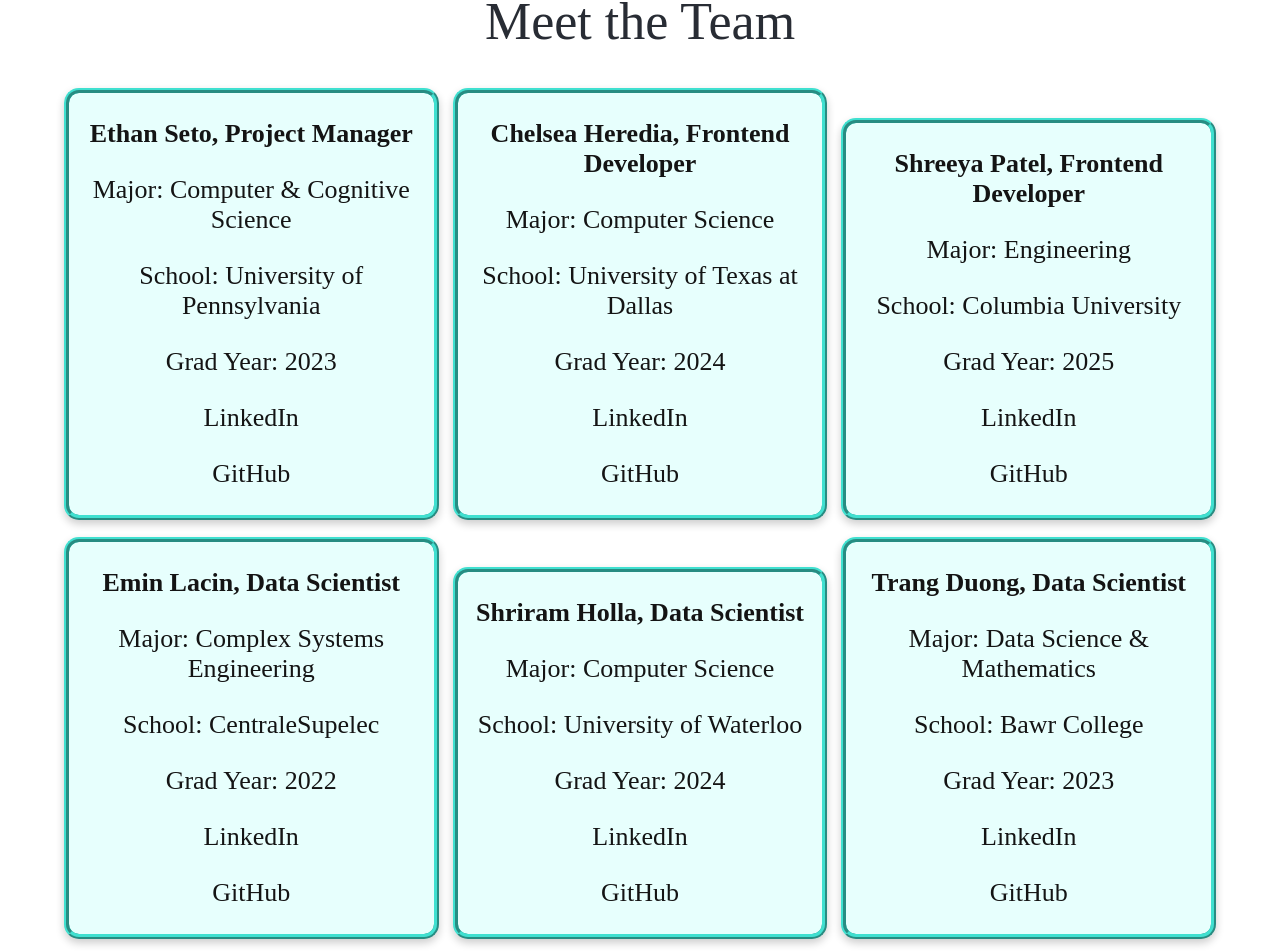
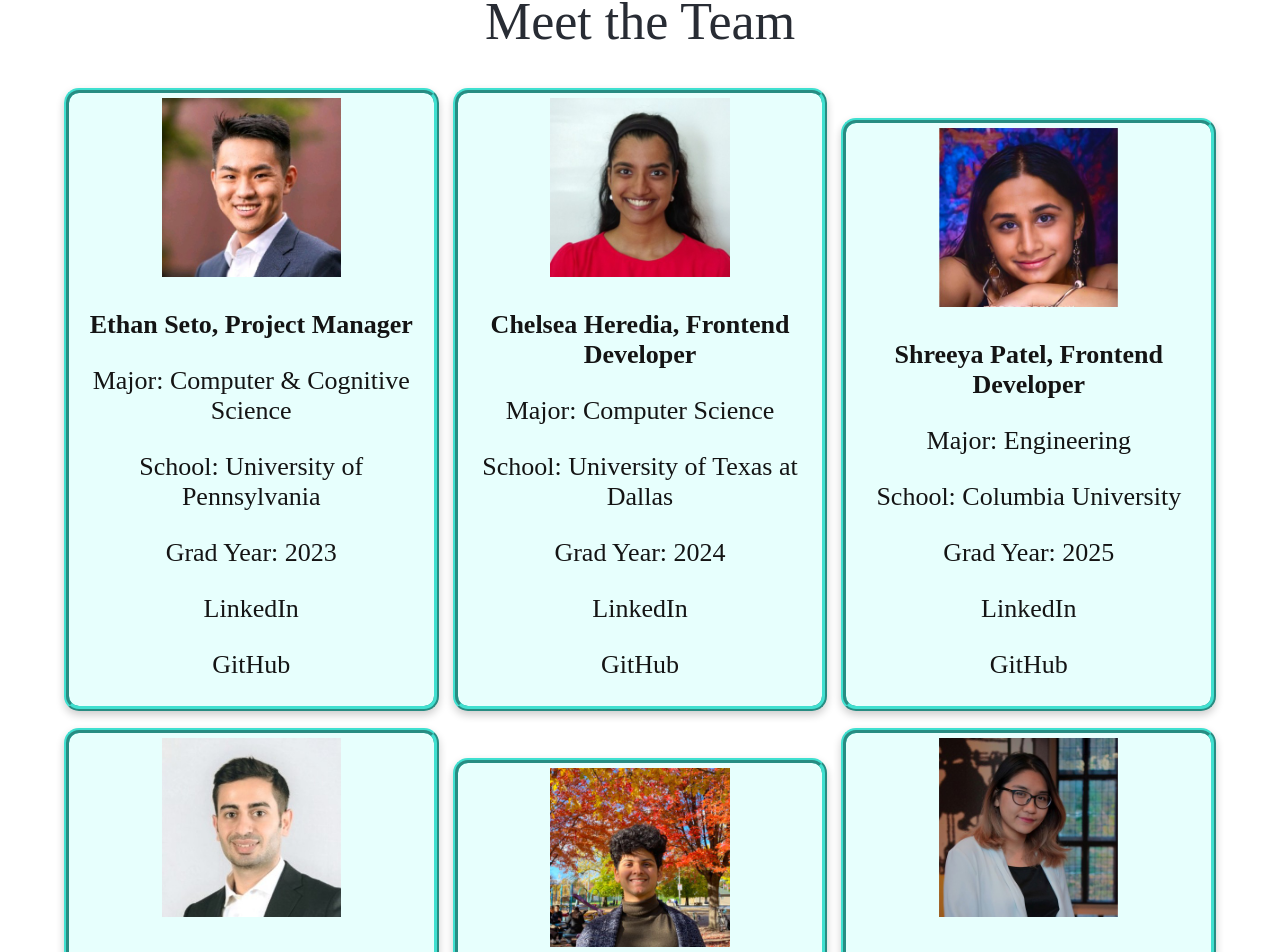
Before and after one commit to chelseah02/menon-amira-product, a React (Create React App) app: page /team in a window 1280 px wide. Shown: the part 160-1112 px from the top of the page. Built offline with nearby package versions, Linux system fonts and the light colour scheme; a web font is replaced by a local one.

Commit message:
Added team pics

```diff
--- a/src/Team.css
+++ b/src/Team.css
@@ -55,3 +55,8 @@ body{ /*removes horizontal scroll bar*/
 .team-card:hover {
     box-shadow: 0 8px 16px 0 rgba(0,0,0,0.2);
   }
+
+.team-pic {
+    width: 50%;
+    margin-top: 5px;
+}
--- a/src/Team.js
+++ b/src/Team.js
@@ -11,26 +11,6 @@ import shriramPic from './images/shriram_profile.jpg';
 import trangPic from './images/trang_profile.jpg';
 
  function Team() {
-
-    function teamInfo(first, last, major, school, year, linkedIn, github) {
-      this.first = first;
-      this.last = last;
-      this.major = major;
-      this.school = school;
-      this.year = year;
-      this.linkedIn = linkedIn;
-      this.github = github;
-    }
-
-    var teammates = [
-      new teamInfo('Ethan', 'Seto', 'Computer Science and Cognitive Science', 'University of Pennsylvania', '2023', 'https://www.linkedin.com/in/ethan-seto/', 'https://github.com/easeto'),
-      new teamInfo('Chelsea', 'Heredia', 'Computer Science', 'University of Texas at Dallas', '2024', 'https://www.linkedin.com/in/chelsea-heredia/', 'https://github.com/chelseah02'),
-      new teamInfo('Shreeya', 'Patel', 'Engineering', 'Columbia University', '2025', 'https://www.linkedin.com/in/shreeya-j-patel/', 'https://github.com/shreeyapatell'),
-      new teamInfo('Trang', 'Duong', 'Data Science and Mathematics', 'Bryn Mawr College', '2023', 'https://www.linkedin.com/in/trang-d-013212b0/', 'https://github.com/tduong191'),
-      new teamInfo('Shriram', 'Holla', 'Computer Science', 'University of Waterloo', '2024', 'https://www.linkedin.com/in/shriramholla/', 'https://github.com/shriramholla'),
-      new teamInfo('Emin', 'Lacin', 'Complex Systems Engineering', 'CentraleSupelec', '2022', 'https://www.linkedin.com/in/eminlacin/', 'https://github.com/eminlacin')
-    ]
-
     return (
       <div className='center team'>
         <link rel="stylesheet" media="screen" href="https://fontlibrary.org//face/glacial-indifference" type="text/css"/>
@@ -38,6 +18,7 @@ import trangPic from './images/trang_profile.jpg';
         <div className="justify-content-sm-center">
             <card className='team-card ethan-card'>
                 <div className='card-container'>
+                    <img src={ethanPic} className='team-pic'/>
                     <p className='team-card-title' tag="h6"> Ethan Seto, Project Manager</p>
                     <p className='team-card-text' tag="h6"> Major: Computer & Cognitive Science </p>
                     <p className='team-card-text' tag="h6"> School: University of Pennsylvania </p>
@@ -48,6 +29,7 @@ import trangPic from './images/trang_profile.jpg';
             </card>
             <card className='team-card chelsea-card'>
                 <div className='card-container'>
+                    <img src={chelseaPic} className='team-pic'/>
                     <p className='team-card-title chelsea-title' tag="h6"> Chelsea Heredia, Frontend Developer </p>
                     <p className='team-card-text major' tag="h6"> Major: Computer Science </p>
                     <p className='team-card-text' tag="h6"> School: University of Texas at Dallas </p>
@@ -58,6 +40,7 @@ import trangPic from './images/trang_profile.jpg';
             </card>
             <card className='team-card shreeya-card'>
                 <div className='card-container'>
+                    <img src={shreeyaPic} className='team-pic'/>
                     <p className='team-card-title chelsea-title' tag="h6"> Shreeya Patel, Frontend Developer </p>
                     <p className='team-card-text major' tag="h6"> Major: Engineering </p>
                     <p className='team-card-text' tag="h6"> School: Columbia University </p>
@@ -68,6 +51,7 @@ import trangPic from './images/trang_profile.jpg';
             </card>
             <card className='team-card emin-card'>
                 <div className='card-container'>
+                    <img src={eminPic} className='team-pic'/>
                     <p className='team-card-title chelsea-title' tag="h6"> Emin Lacin, Data Scientist </p>
                     <p className='team-card-text major' tag="h6"> Major: Complex Systems Engineering </p>
                     <p className='team-card-text' tag="h6"> School: CentraleSupelec </p>
@@ -78,6 +62,7 @@ import trangPic from './images/trang_profile.jpg';
             </card>
             <card className='team-card shiriram-card'>
                 <div className='card-container'>
+                    <img src={shriramPic} className='team-pic'/>
                     <p className='team-card-title chelsea-title' tag="h6"> Shriram Holla, Data Scientist </p>
                     <p className='team-card-text major' tag="h6"> Major: Computer Science </p>
                     <p className='team-card-text' tag="h6"> School: University of Waterloo </p>
@@ -88,6 +73,7 @@ import trangPic from './images/trang_profile.jpg';
             </card>
             <card className='team-card trang-card'>
                 <div className='card-container'>
+                    <img src={trangPic} className='team-pic'/>
                     <p className='team-card-title chelsea-title' tag="h6"> Trang Duong, Data Scientist </p>
                     <p className='team-card-text major' tag="h6"> Major: Data Science & Mathematics </p>
                     <p className='team-card-text' tag="h6"> School: Bawr College </p>
```
